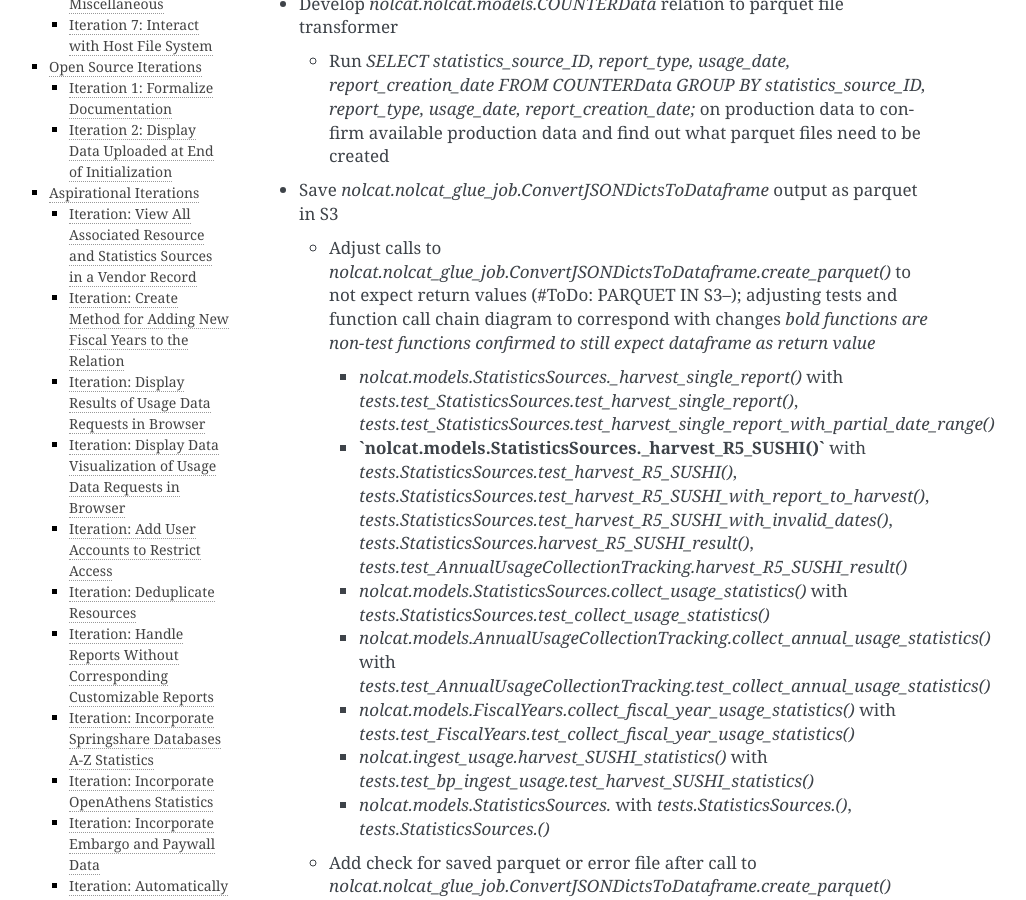
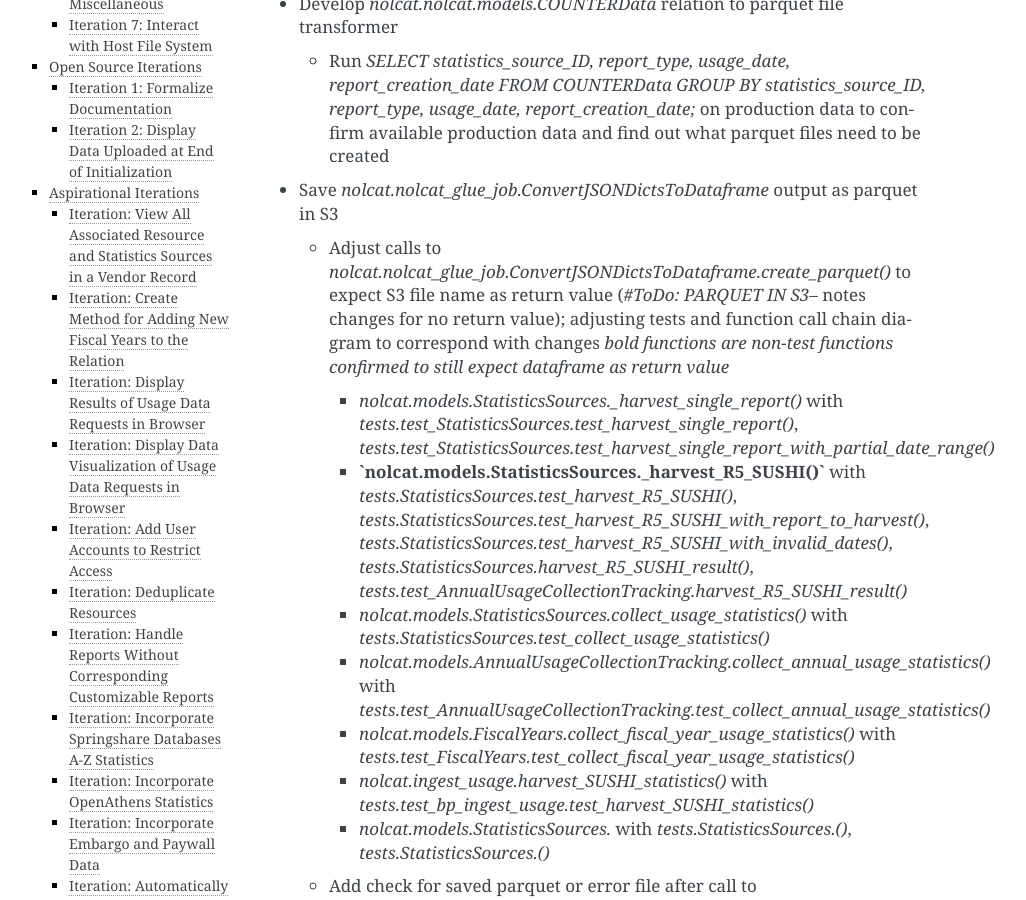
Before and after one commit to ereiskind/nolcat, a Sphinx documentation site: the page built from docs/source/roadmap.rst, in a window 1280 px wide and 900 px high, scrolled down 563 px. Shown: the whole window, without its empty margins (151-1177 px from the left). Built offline with Sphinx 7.4.7, drawn with Linux system fonts in a browser that asks for light colours.

Commit message:
Make minor roadmap correction

```diff
--- a/docs/source/roadmap.rst
+++ b/docs/source/roadmap.rst
@@ -18,7 +18,7 @@
 
 * Save `nolcat.nolcat_glue_job.ConvertJSONDictsToDataframe` output as parquet in S3
 
-  * Adjust calls to `nolcat.nolcat_glue_job.ConvertJSONDictsToDataframe.create_parquet()` to not expect return values (#ToDo: PARQUET IN S3--); adjusting tests and function call chain diagram to correspond with changes *bold functions are non-test functions confirmed to still expect dataframe as return value*
+  * Adjust calls to `nolcat.nolcat_glue_job.ConvertJSONDictsToDataframe.create_parquet()` to expect S3 file name as return value (`#ToDo: PARQUET IN S3--` notes changes for no return value); adjusting tests and function call chain diagram to correspond with changes *bold functions are non-test functions confirmed to still expect dataframe as return value*
 
     * `nolcat.models.StatisticsSources._harvest_single_report()` with `tests.test_StatisticsSources.test_harvest_single_report()`, `tests.test_StatisticsSources.test_harvest_single_report_with_partial_date_range()`
     * **`nolcat.models.StatisticsSources._harvest_R5_SUSHI()`** with `tests.StatisticsSources.test_harvest_R5_SUSHI()`, `tests.StatisticsSources.test_harvest_R5_SUSHI_with_report_to_harvest()`, `tests.StatisticsSources.test_harvest_R5_SUSHI_with_invalid_dates()`, `tests.StatisticsSources.harvest_R5_SUSHI_result()`, `tests.test_AnnualUsageCollectionTracking.harvest_R5_SUSHI_result()`
```
